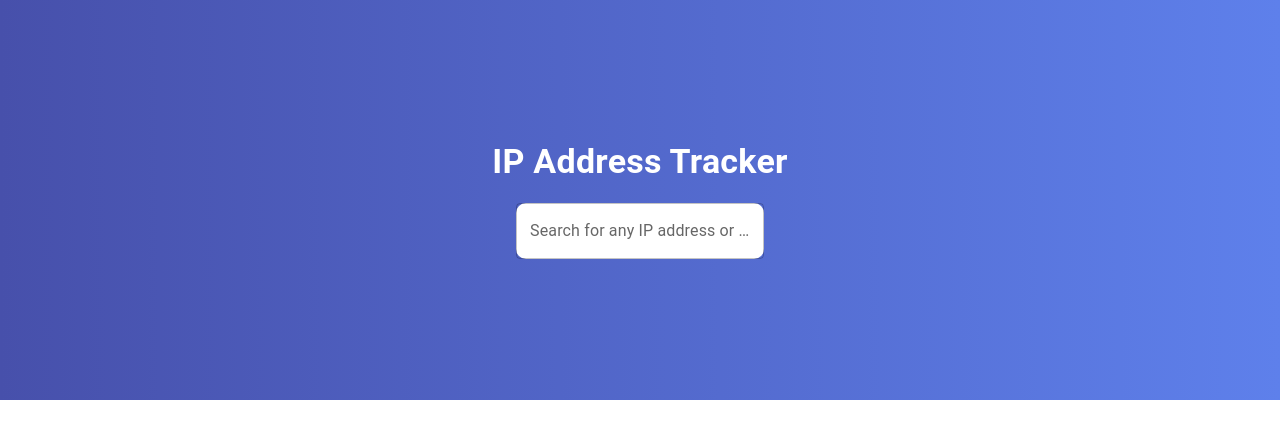
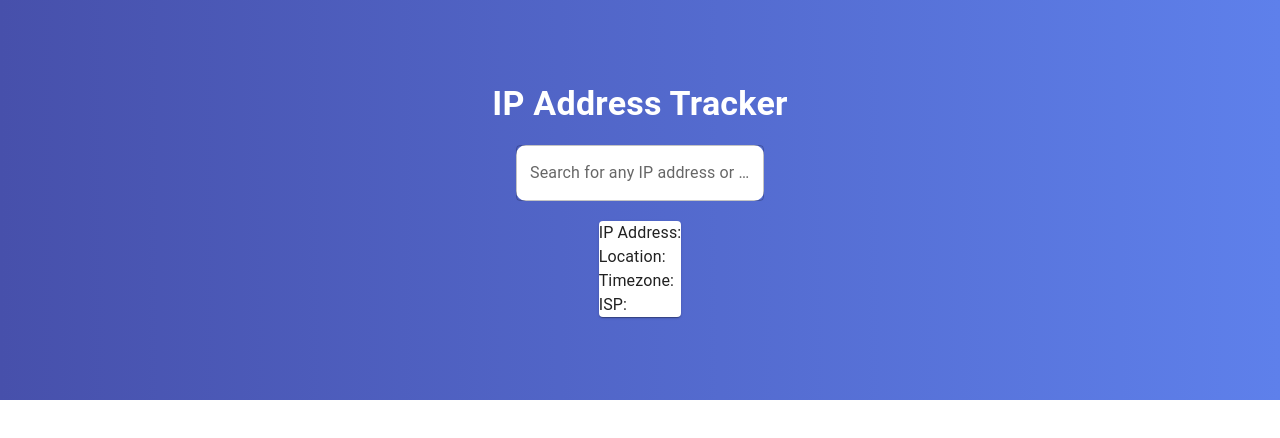
Before and after one commit to aliceberd00/cydeavour, a React (Create React App) app in the folder cydeavour/: page / in a window 1280 px wide. Shown: the top 438 px of the page. Built offline with nearby package versions, Linux system fonts and the light colour scheme.

Commit message:
начала делать карточку

```diff
--- a/cydeavour/src/Component/Coordinations/Coordinations.tsx
+++ b/cydeavour/src/Component/Coordinations/Coordinations.tsx
@@ -1,6 +1,7 @@
 import React from 'react';
 import Typography from '@mui/material/Typography';
 import TextField from '@mui/material/TextField';
+import {Card} from "@mui/material";
 
 export default function Coordinations() {
     const gradientColors = ['#4750AB', '#5E80EB'];
@@ -23,6 +24,12 @@ export default function Coordinations() {
             <TextField label="Search for any IP address or domain" id="fullWidth" style={{ marginTop: '20px',
             backgroundColor:'#fff', borderRadius:'10px'
             }}/>
+            <Card style={{backgroundColor:'#fff', marginTop: '20px'}}>
+                <Typography>IP Address:</Typography>
+                <Typography>Location:</Typography>
+                <Typography>Timezone:</Typography>
+                <Typography>ISP:</Typography>
+            </Card>
         </div>
     );
 }
```
